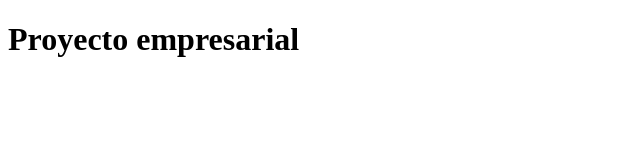
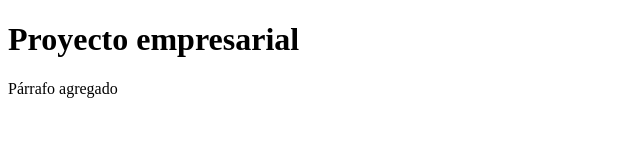
Before and after one commit to AlexisHack/CursoGit, a plain HTML site: page index.html in a window 1280 px wide. Shown: the whole page, without its empty margins (0-640 px from the left). Drawn offline with Linux system fonts and the light colour scheme.

Commit message:
Update index.html
confirmar cambios en el indexhtml

```diff
--- a/index.html
+++ b/index.html
@@ -10,6 +10,6 @@
 <body>
 
 <h1> Proyecto empresarial </h1>
-
+<p> Párrafo agregado <p>
 </body>
 </html>
```
